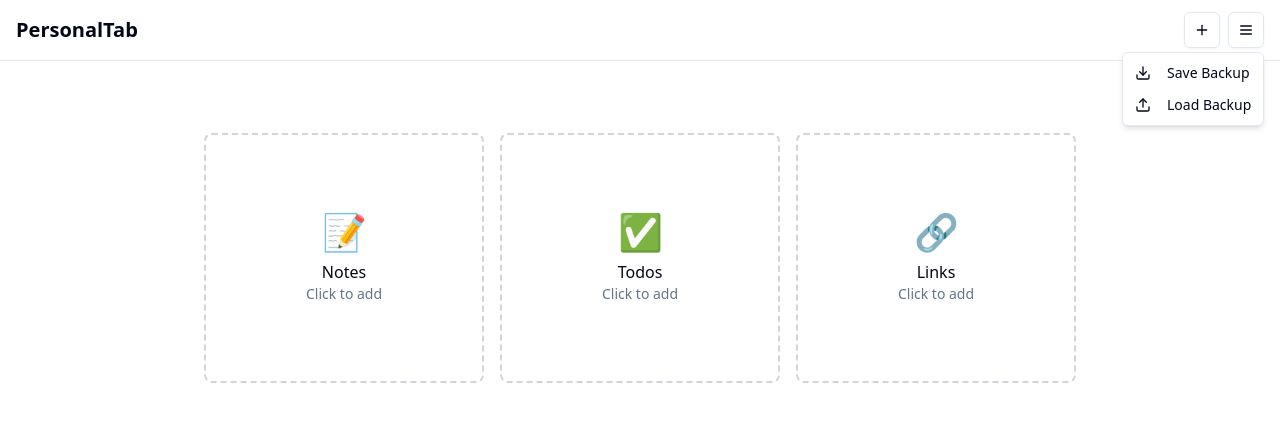
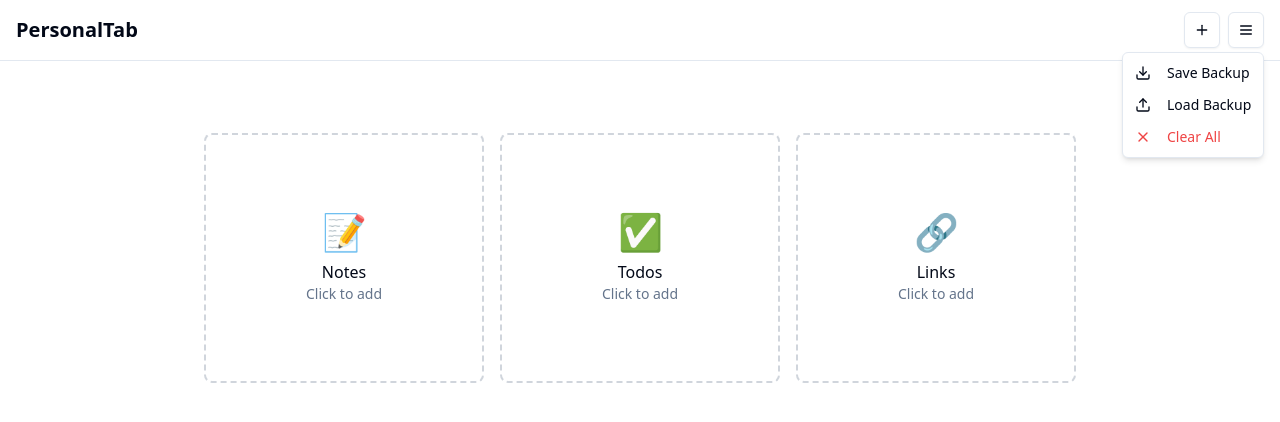
Before and after one commit to MrRobinGood/personaltab-v0-4, a React (Vite) app: page / in a window 1280 px wide. Both pictures are taken after a click on the button 1246 px from the left and 30 px from the top of the page. Shown: the top 422 px of the page. Built offline with nearby package versions, Linux system fonts and the light colour scheme.

Commit message:
Add Clear All button to easily reset to initial state with 3 placeholder boxes

```diff
--- a/src/App.tsx
+++ b/src/App.tsx
@@ -667,6 +667,20 @@ export default function App() {
                   <Upload className="h-4 w-4 mr-2" />
                   Load Backup
                 </DropdownMenuItem>
+                <DropdownMenuItem
+                  onClick={() => {
+                    if (confirm('This will remove all widgets and reset the app. Are you sure?')) {
+                      localStorage.removeItem('personaltab-widgets');
+                      localStorage.removeItem('personaltab-layouts');
+                      setWidgets([]);
+                      setLayouts({});
+                    }
+                  }}
+                  className="text-destructive"
+                >
+                  <X className="h-4 w-4 mr-2" />
+                  Clear All
+                </DropdownMenuItem>
               </DropdownMenuContent>
             </DropdownMenu>
           </div>
```
